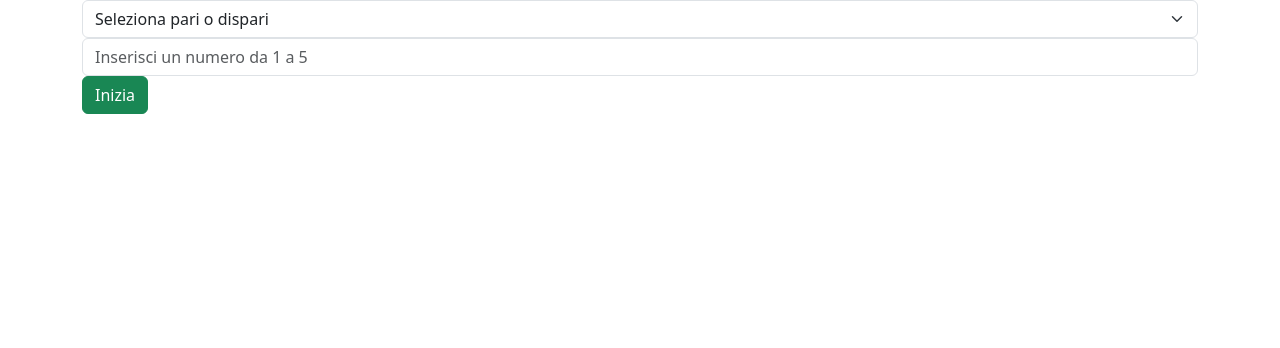
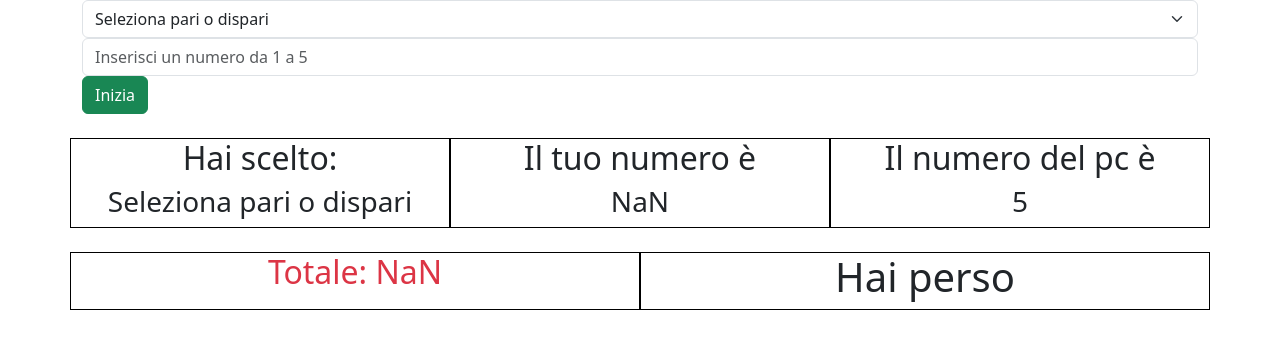
Before and after one commit to nazariozaccagnino/js-paliedispari, a plain HTML site: page pari_dispari/index.html in a window 1280 px wide. Both pictures are taken after a click on the button "Inizia". Drawn offline with nearby package versions, Linux system fonts and the light colour scheme.

Commit message:
final commit with some basic aesthetics

```diff
--- a/pari_dispari/index.html
+++ b/pari_dispari/index.html
@@ -11,13 +11,37 @@
 </head>
 <body>
     <div class="container">
-    <select class="form-select" id="choice">
-        <option selected>Seleziona pari o dispari</option>
-        <option value="1" id="even">Pari</option>
-        <option value="2" id="odd">Dispari</option>
-      </select>
-      <input type="number" class="form-control" id="userNumber" placeholder="Inserisci un numero da 1 a 5">
-      <button type="button" class="btn btn-success" id="button">Inizia</button>
+        <select class="form-select" id="choice">
+            <option selected>Seleziona pari o dispari</option>
+            <option value="1" id="even">1. Pari</option>
+            <option value="2" id="odd">2. Dispari</option>
+        </select>
+        <input type="number" class="form-control" id="userNumber" placeholder="Inserisci un numero da 1 a 5">
+        <button type="button" class="btn btn-success" id="button">Inizia</button>
+
+        <div class="row my-4">
+            <div class="col text-center border border-black">
+                <div><h2>Hai scelto:</h2></div>
+                <div><h3 id="odd-or-even"></h3></div>
+            </div>
+            <div class="col text-center border border-black">
+                <div><h2>Il tuo numero è</h2></div>
+                <div><h3 id="yournumber"></h3></div>
+            </div>
+            <div class="col text-center border border-black">
+                <div><h2>Il numero del pc è</h2></div>
+                <div><h3 id="pcnumber"></h3></div>
+            </div>
+        </div>
+        <div class="row text-center my-4">
+            <div class="col text-danger border border-black">
+                <h2>Totale: <span id="total"></span></h2>
+            </div>
+            <div class="col border border-black">
+                <h1 id="message"></h1>
+            </div>
+
+        </div>
     </div>
 
 
--- a/pari_dispari/script.js
+++ b/pari_dispari/script.js
@@ -19,28 +19,38 @@ button.addEventListener('click', function() {
 // console.log(odd)
 // let even = document.getElementById("even").value;//pari
 // console.log(even)
+
 let choice = parseInt(document.getElementById("choice").value);
-console.log(choice, 'pari o dispari');
+
+// console.log(choice, 'pari o dispari');
 let userNumber = parseInt(document.getElementById("userNumber").value);
-console.log(userNumber, 'numero utente');
+document.getElementById('yournumber').innerHTML = userNumber;
+// console.log(userNumber, 'numero utente');
 let message = '';
 
 pcNumber = getRndInteger(1,5);
-console.log(pcNumber, 'numero pc casuale')
+document.getElementById('pcnumber').innerHTML = pcNumber;
+// console.log(pcNumber, 'numero pc casuale')
 result = sumOddOrEven(pcNumber + userNumber);
-console.log(result, 'è pari?')
+// console.log(result, 'è pari?')
+
+//sezione messaggi
+let oddeven = document.getElementById("choice").value;
+document.getElementById('odd-or-even').innerHTML = oddeven;
+document.getElementById('total').innerHTML = pcNumber + userNumber
+//
 
 if(choice === 1 && result === true){
     message = `Pari, hai vinto`
     console.log(message)
 } else if (choice === 2 && result === false){
-    message = `dispari, hai vinto`
+    message = `Dispari, hai vinto`
     console.log(message)
 } else{
     message = `Hai perso`
     console.log(message)
 }
-
+document.getElementById('message').innerHTML = message
 })
 
 // if(choice === 1 && result % 2 === 0){
```
